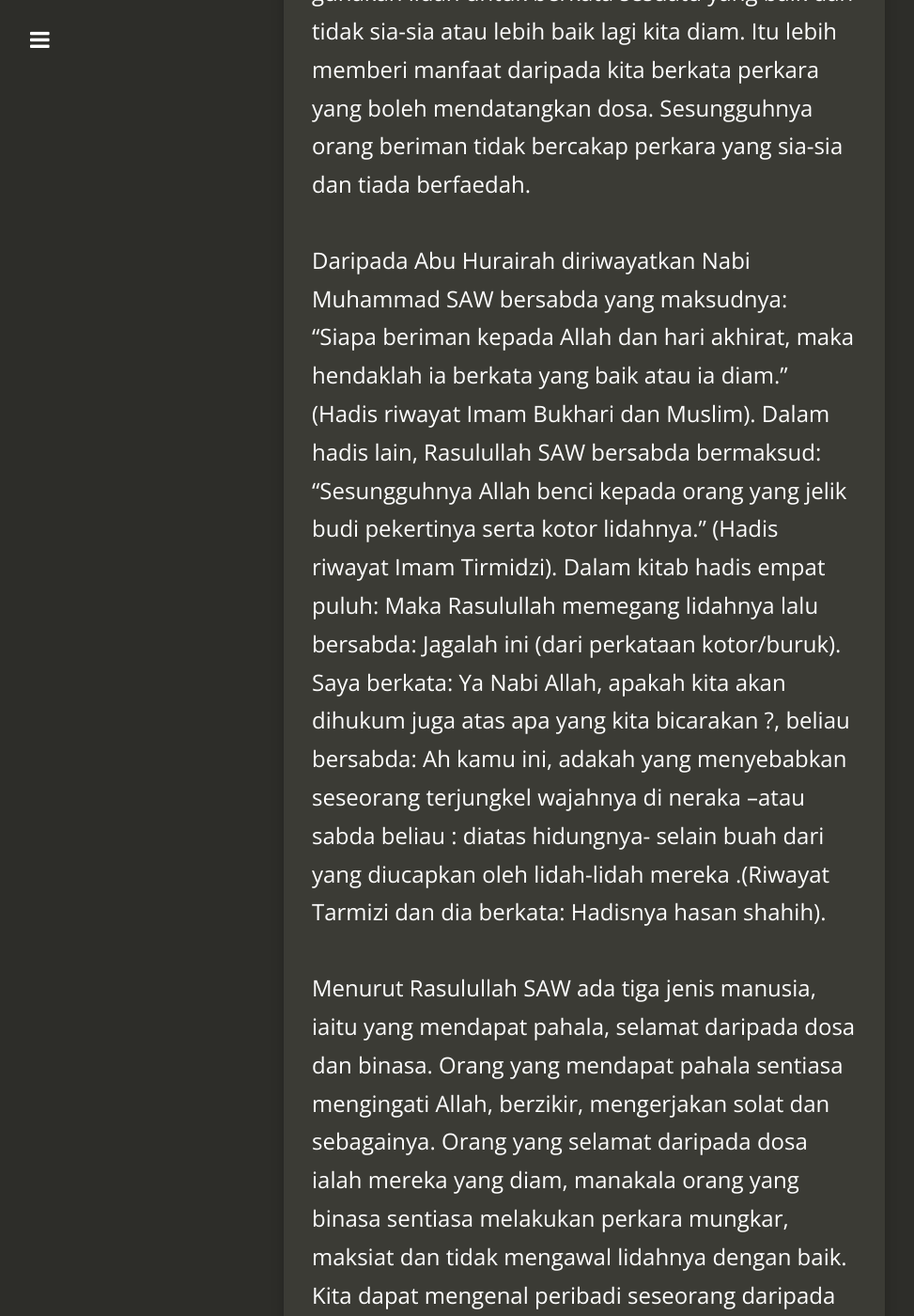
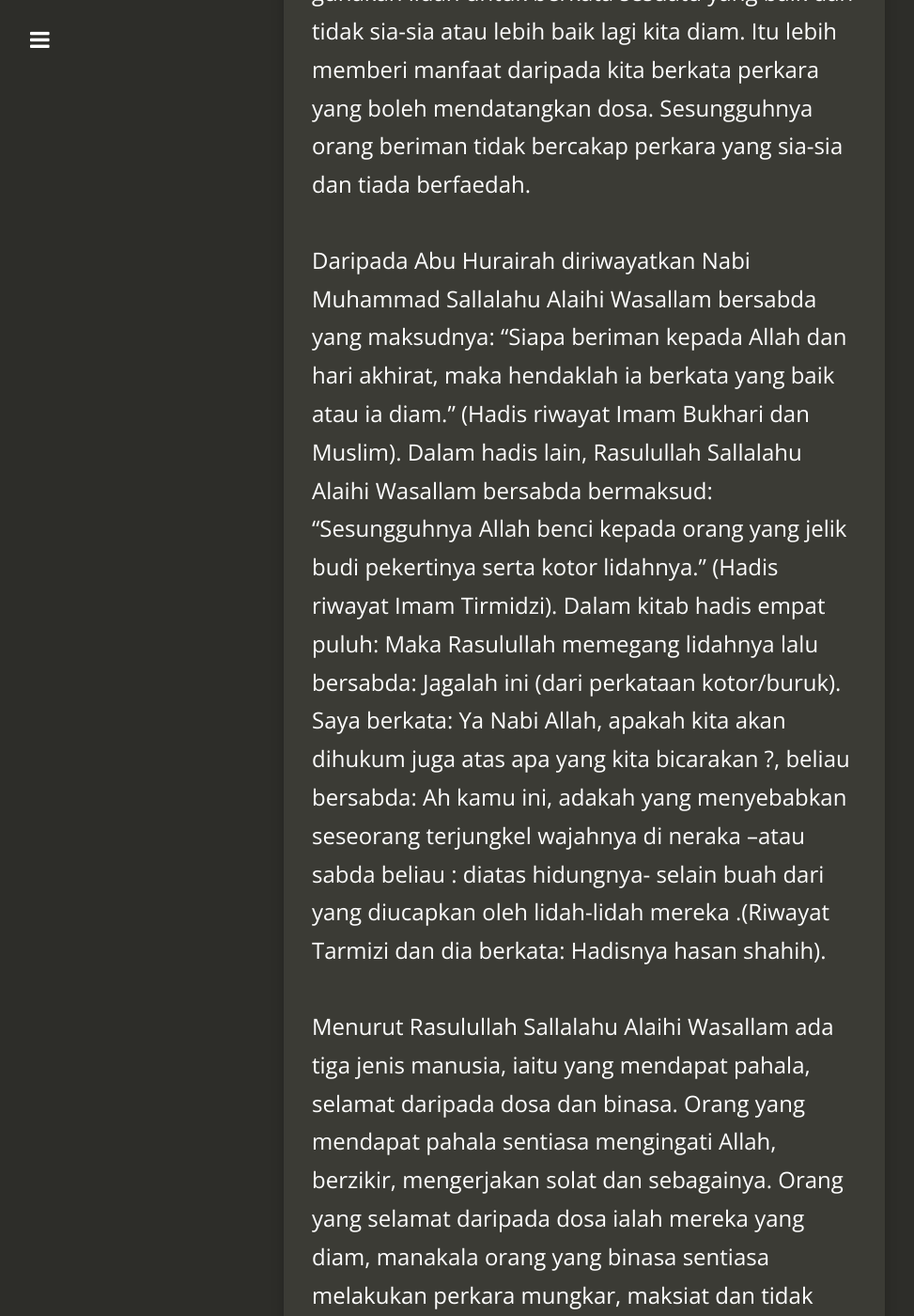
Before and after one commit to kedamaian/swsyafiq, a Jekyll site: the page built from _posts/2014-07-07-jagalah-lidah.md, in a window 1280 px wide and 1400 px high, scrolled down 1439 px. Shown: the whole window at 94% size, without its empty margins (18-991 px from the left). Built offline with Jekyll 4.4.1, drawn with Linux system fonts in a browser that asks for light colours; nearby versions of some CDN libraries; comment, search, counter and statistics services are not loaded; some of the changed text lies outside the part shown.

Commit message:
Update 2014-07-07-jagalah-lidah.md

```diff
--- a/_posts/2014-07-07-jagalah-lidah.md
+++ b/_posts/2014-07-07-jagalah-lidah.md
@@ -13,12 +13,12 @@ Oleh kerana lidah boleh membawa kebaikan dan keburukan dalam hidup manusia, kita
 
 Sekiranya kata yang kita ucapkan boleh menyebabkan orang yang mendengarnya sakit hati atau terguris, ia boleh mendatangkan keburukan kepadai kita. Pepatah ada mengatakan kerana mulut badan binasa. Justeru, sebelum kita berkata sesuatu hendaklah berfikir terlebih dulu. Kita gunakan lidah untuk berkata sesuatu yang baik dan tidak sia-sia atau lebih baik lagi kita diam. Itu lebih memberi manfaat daripada kita berkata perkara yang boleh mendatangkan dosa. Sesungguhnya orang beriman tidak bercakap perkara yang sia-sia dan tiada berfaedah.
 
-Daripada Abu Hurairah diriwayatkan Nabi Muhammad SAW bersabda yang maksudnya: “Siapa beriman kepada Allah dan hari akhirat, maka hendaklah ia berkata yang baik atau ia diam.” (Hadis riwayat Imam Bukhari dan Muslim). Dalam hadis lain, Rasulullah SAW bersabda bermaksud: “Sesungguhnya Allah benci kepada orang yang jelik budi pekertinya serta kotor lidahnya.” (Hadis riwayat Imam Tirmidzi). Dalam kitab hadis empat puluh: Maka Rasulullah memegang lidahnya lalu bersabda: Jagalah ini (dari perkataan kotor/buruk). Saya berkata: Ya Nabi Allah, apakah kita akan dihukum juga atas apa yang kita bicarakan ?, beliau bersabda: Ah kamu ini, adakah yang menyebabkan seseorang terjungkel wajahnya di neraka –atau sabda beliau : diatas hidungnya- selain buah dari yang diucapkan oleh lidah-lidah mereka .(Riwayat Tarmizi dan dia berkata: Hadisnya hasan shahih).
+Daripada Abu Hurairah diriwayatkan Nabi Muhammad Sallalahu Alaihi Wasallam bersabda yang maksudnya: “Siapa beriman kepada Allah dan hari akhirat, maka hendaklah ia berkata yang baik atau ia diam.” (Hadis riwayat Imam Bukhari dan Muslim). Dalam hadis lain, Rasulullah Sallalahu Alaihi Wasallam bersabda bermaksud: “Sesungguhnya Allah benci kepada orang yang jelik budi pekertinya serta kotor lidahnya.” (Hadis riwayat Imam Tirmidzi). Dalam kitab hadis empat puluh: Maka Rasulullah memegang lidahnya lalu bersabda: Jagalah ini (dari perkataan kotor/buruk). Saya berkata: Ya Nabi Allah, apakah kita akan dihukum juga atas apa yang kita bicarakan ?, beliau bersabda: Ah kamu ini, adakah yang menyebabkan seseorang terjungkel wajahnya di neraka –atau sabda beliau : diatas hidungnya- selain buah dari yang diucapkan oleh lidah-lidah mereka .(Riwayat Tarmizi dan dia berkata: Hadisnya hasan shahih).
 
 
-Menurut Rasulullah SAW ada tiga jenis manusia, iaitu yang mendapat pahala, selamat daripada dosa dan binasa. Orang yang mendapat pahala sentiasa mengingati Allah, berzikir, mengerjakan solat dan sebagainya. Orang yang selamat daripada dosa ialah mereka yang diam, manakala orang yang binasa sentiasa melakukan perkara mungkar, maksiat dan tidak mengawal lidahnya dengan baik. Kita dapat mengenal peribadi seseorang daripada tutur katanya. Orang yang tinggi akhlak selalunya bercakap hal yang baik saja, tidak menyakiti hati orang lain, tidak mengucapkan perkataan kotor dan tidak banyak bercakap. Mereka mengawal lidah sebaik-baiknya.
+Menurut Rasulullah Sallalahu Alaihi Wasallam ada tiga jenis manusia, iaitu yang mendapat pahala, selamat daripada dosa dan binasa. Orang yang mendapat pahala sentiasa mengingati Allah, berzikir, mengerjakan solat dan sebagainya. Orang yang selamat daripada dosa ialah mereka yang diam, manakala orang yang binasa sentiasa melakukan perkara mungkar, maksiat dan tidak mengawal lidahnya dengan baik. Kita dapat mengenal peribadi seseorang daripada tutur katanya. Orang yang tinggi akhlak selalunya bercakap hal yang baik saja, tidak menyakiti hati orang lain, tidak mengucapkan perkataan kotor dan tidak banyak bercakap. Mereka mengawal lidah sebaik-baiknya.
 
-Dalam hadis yang diriwayatkan Tirmidzi dan Ibnu Majah, Abu Hurairah menceritakan apabila Rasulullah SAW ditanya sebab terbesar yang membawa seseorang masuk syurga, Rasulullah menjawab: “Takwa kepada Allah dan akhlak yang baik.” Apabila ditanya pula sebab terbesar yang membawa manusia masuk neraka, maka Rasulullah menjawab, “Dua rongga badan iaitu mulut dan kemaluan.”
+Dalam hadis yang diriwayatkan Tirmidzi dan Ibnu Majah, Abu Hurairah menceritakan apabila Rasulullah Sallalahu Alaihi Wasallam ditanya sebab terbesar yang membawa seseorang masuk syurga, Rasulullah menjawab: “Takwa kepada Allah dan akhlak yang baik.” Apabila ditanya pula sebab terbesar yang membawa manusia masuk neraka, maka Rasulullah menjawab, “Dua rongga badan iaitu mulut dan kemaluan.”
 
 Bagaimana hendak menjaga lidah kita! Itulah persoalan yang hendak kita bincangkan dalam artikal ini. Di atas  Imam al-Ghazali, telah menjelaskan lidah antara nikmat Allah SWT. Jika manusia pandai menjaga lidah ertinya dia telah mensyukuri nikmat tersebut. Tuhan juga ingatkan manusia jika manusia tidak pandai bersyukur amaran Tuhan kepada manusia yang tidak bersyukur dengan ancaman yang amat dahsyat iaitu Neraka. Allah mengingatkan kita dalam Al Quran, "Ketahuilah sesungguhnya dengan mengingati Allah hati menjadi tenang". Lidah juga boleh membantu hati untuk berzikir. Orang yang benar-benar berzikir seseorang itu boleh mendapat kekuatan rohani dari Tuhan. Kaedah-kaedah selain itu, walau sehebat mana pun, akan gagal untuk menjadikan manusia dapat menjaga dan mengawal lidahnya dari perkara-perkara yang negatif. Kita jadikan panduan yang telah Allah dan Rasul sediakan.
 
```
